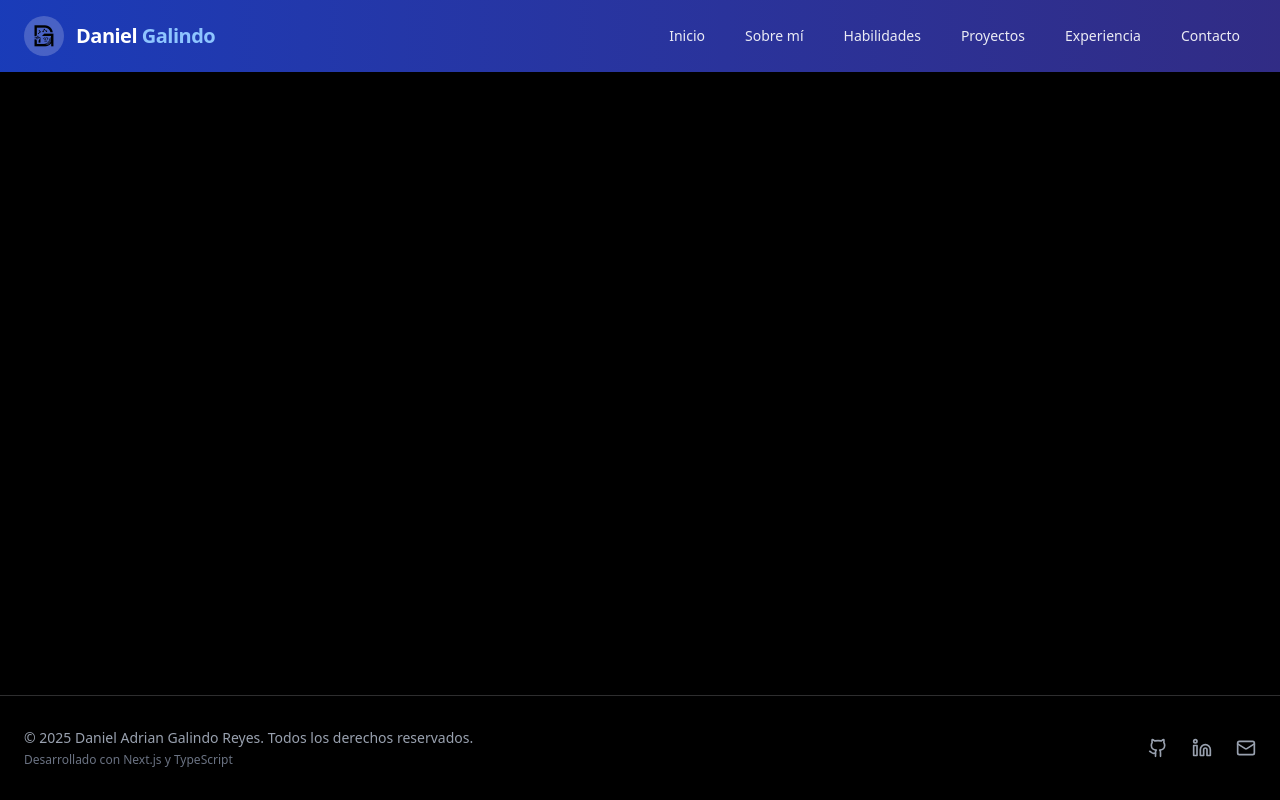
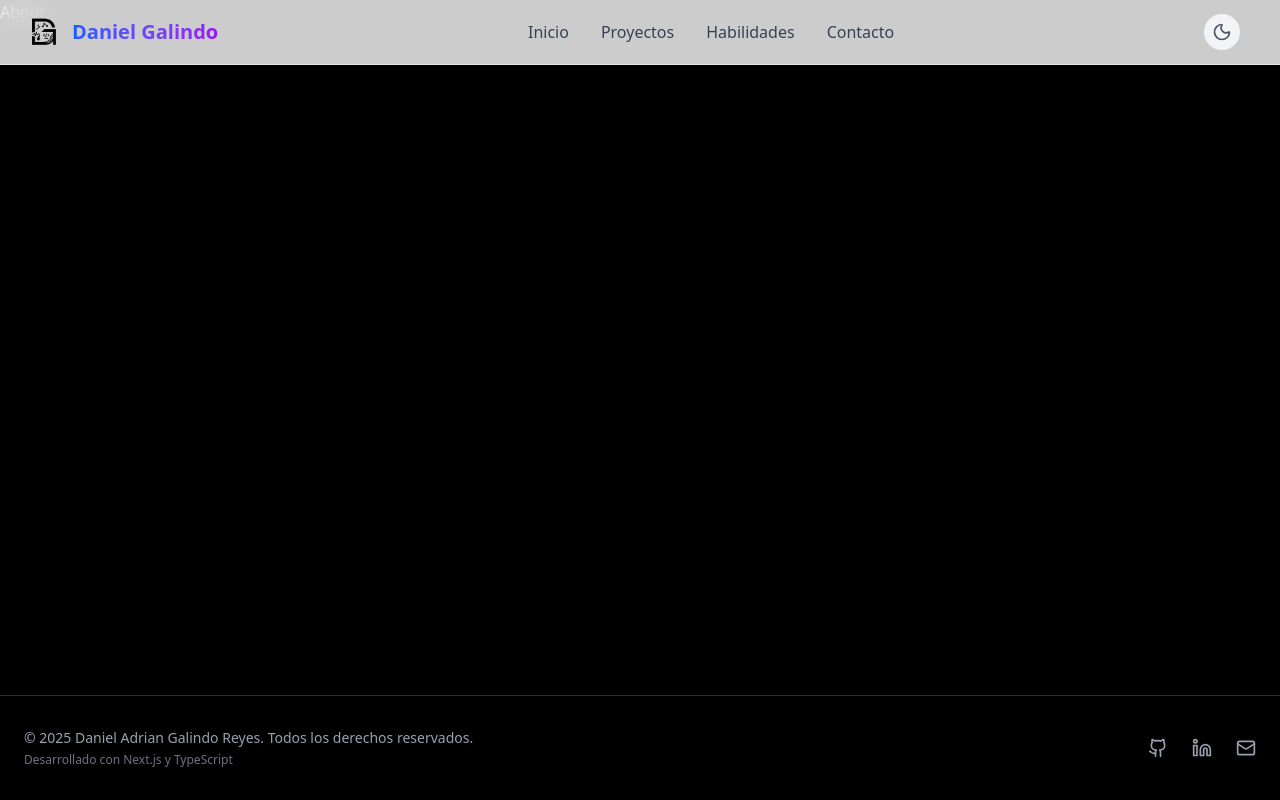
Before and after one commit to DanielGalindoDev/portafolio, a Next.js app: page /About in a window 1280 px wide. Built offline with nearby package versions, Linux system fonts and the light colour scheme.

Commit message:
Componente Header y HeroSection agregados

```diff
--- a/package.json
+++ b/package.json
@@ -16,6 +16,7 @@
     "lucide-react": "^0.525.0",
     "motion": "^12.22.0",
     "next": "15.3.4",
+    "next-themes": "^0.4.6",
     "react": "^19.0.0",
     "react-dom": "^19.0.0",
     "tailwind-merge": "^3.3.1"
--- a/src/app/(portafolio)/Home/components/HeroSection.tsx
+++ b/src/app/(portafolio)/Home/components/HeroSection.tsx
@@ -1,3 +1,5 @@
+"use client";
+
 import { Button, buttonVariants } from "@/components/ui/button";
 import Link from "next/link";
 import { ArrowRight } from "lucide-react";
@@ -5,48 +7,66 @@ import Image from "next/image";
 
 export const HeroSection = () => {
   return (
-    <section className="relative h-[100vh] flex items-center justify-center bg-gradient-to-br from-blue-100 via-slate-50 to-blue-100 overflow-hidden">
-      {/* Fondo más claro con textura sutil */}
+    <section className="relative h-[100vh] flex items-center justify-center bg-gradient-to-br from-blue-50 via-slate-50 to-blue-50 dark:from-gray-900 dark:via-gray-800 dark:to-gray-900 overflow-hidden transition-colors duration-500">
+      {/* Fondo con textura sutil */}
       <div className="absolute inset-0 z-0">
-        <div className="absolute top-0 left-0 w-full h-full opacity-30">
-          <div className="absolute inset-0 bg-[url('/images/grid.svg')] bg-center [mask-image:linear-gradient(180deg,white,rgba(255,255,255,0))] opacity-20"></div>
+        <div className="absolute top-0 left-0 w-full h-full opacity-30 dark:opacity-10">
+          <div className="absolute inset-0 bg-[url('/images/grid.svg')] bg-center [mask-image:linear-gradient(180deg,white,rgba(255,255,255,0))] opacity-20 dark:opacity-5"></div>
         </div>
-        <div className="absolute top-0 left-0 w-full h-full bg-gradient-to-b from-transparent to-blue-200/30"></div>
+        <div className="absolute top-0 left-0 w-full h-full bg-gradient-to-b from-transparent to-blue-100/30 dark:to-gray-800/30"></div>
+      </div>
+
+      {/* Efecto de partículas */}
+      <div className="absolute inset-0 overflow-hidden pointer-events-none">
+        {[...Array(60)].map((_, i) => (
+          <div
+            key={i}
+            className="absolute rounded-full bg-blue-400/20 dark:bg-blue-500/10"
+            style={{
+              width: `${Math.random() * 5 + 2}px`,
+              height: `${Math.random() * 5 + 2}px`,
+              top: `${Math.random() * 100}%`,
+              left: `${Math.random() * 100}%`,
+              animation: `float ${Math.random() * 10 + 10}s linear infinite`,
+              animationDelay: `${Math.random() * 5}s`
+            }}
+          />
+        ))}
       </div>
 
       <div className="container relative z-10 px-6 flex flex-col items-center text-center">
-        {/* Logo con efecto de resaltado más luminoso */}
+        {/* Logo con efecto de resaltado */}
         <div className="relative mb-8 group">
-          <div className="absolute -inset-2 bg-blue-400/20 rounded-full blur-md group-hover:bg-blue-400/30 transition-all duration-300 animate-pulse"></div>
-          <div className="relative w-24 h-24 md:w-32 md:h-32 rounded-full overflow-hidden border-4 border-blue-100/50 group-hover:border-blue-400/70 transition-all duration-300 shadow-lg">
+          <div className="absolute -inset-2 bg-blue-400/20 dark:bg-blue-500/10 rounded-full blur-md group-hover:bg-blue-400/30 dark:group-hover:bg-blue-500/20 transition-all duration-300 animate-pulse"></div>
+          <div className="relative w-24 h-24 md:w-32 md:h-32 rounded-full overflow-hidden border-4 border-blue-100/50 dark:border-gray-700/50 group-hover:border-blue-400/70 dark:group-hover:border-blue-500/50 transition-all duration-300 shadow-lg dark:shadow-gray-800/20">
             <Image
               src="/images/logo.png"
               alt="Logo Daniel Galindo"
               fill
-              className="object-cover"
+              className="object-cover dark:brightness-90"
               priority
             />
           </div>
-          <div className="absolute inset-0 rounded-full border-2 border-transparent group-hover:border-blue-300/50 transition-all duration-500"></div>
+          <div className="absolute inset-0 rounded-full border-2 border-transparent group-hover:border-blue-300/50 dark:group-hover:border-blue-400/30 transition-all duration-500"></div>
         </div>
 
-        {/* Texto con colores más vibrantes pero profesionales */}
-        <h1 className="text-4xl md:text-6xl font-bold mb-4 text-slate-800">
-          Daniel <span className="text-blue-600">Galindo</span>
+        {/* Contenido principal */}
+        <h1 className="text-4xl md:text-6xl font-bold mb-4 text-gray-800 dark:text-white">
+          Daniel <span className="text-blue-600 dark:text-blue-400">Galindo</span>
         </h1>
 
-        <h2 className="text-xl md:text-2xl mb-8 text-slate-600 max-w-2xl">
+        <h2 className="text-xl md:text-2xl mb-8 text-gray-600 dark:text-gray-300 max-w-2xl">
           Desarrollador Full Stack especializado en crear soluciones digitales impactantes
         </h2>
 
-        {/* Botones con colores más vivos */}
+        {/* Botones */}
         <div className="flex flex-wrap justify-center gap-4">
           <Link
             href="#proyectos"
             className={buttonVariants({
               variant: "default",
               size: "lg",
-              className: "group transition-all hover:shadow-lg hover:shadow-blue-400/30 bg-blue-600 hover:bg-blue-700"
+              className: "group transition-all hover:shadow-lg hover:shadow-blue-400/30 dark:hover:shadow-blue-500/20 bg-blue-600 hover:bg-blue-700 dark:bg-blue-700 dark:hover:bg-blue-600"
             })}
           >
             Ver mis proyectos
@@ -58,31 +78,13 @@ export const HeroSection = () => {
             className={buttonVariants({
               variant: "outline",
               size: "lg",
-              className: "border-blue-400 text-blue-600 hover:bg-blue-100/50 hover:text-blue-700 transition-all"
+              className: "border-blue-400 text-blue-600 hover:bg-blue-50 hover:text-blue-700 dark:border-blue-500 dark:text-blue-400 dark:hover:bg-gray-700/50 dark:hover:text-blue-300 transition-all"
             })}
           >
             Contacto
           </Link>
         </div>
       </div>
-
-      {/* Efecto de partículas más sutiles */}
-      <div className="absolute inset-0 overflow-hidden pointer-events-none">
-        {[...Array(80)].map((_, i) => (
-          <div
-            key={i}
-            className="absolute rounded-full bg-blue-400/20"
-            style={{
-              width: `${Math.random() * 5 + 2}px`,
-              height: `${Math.random() * 5 + 2}px`,
-              top: `${Math.random() * 100}%`,
-              left: `${Math.random() * 100}%`,
-              animation: `float ${Math.random() * 10 + 10}s linear infinite`,
-              animationDelay: `${Math.random() * 5}s`
-            }}
-          />
-        ))}
-      </div>
     </section>
   );
 };
--- a/src/app/globals.css
+++ b/src/app/globals.css
@@ -1,5 +1,9 @@
 @import "tailwindcss";
 @import "tw-animate-css";
+
+@tailwind base;
+@tailwind components;
+@tailwind utilities;
 
 @custom-variant dark (&:is(.dark *));
 
--- a/src/app/layout.tsx
+++ b/src/app/layout.tsx
@@ -1,21 +1,17 @@
-import type { Metadata } from "next";
-import "./globals.css";
-export const metadata: Metadata = {
-  title: "Create Next App",
-  description: "Generated by create next app",
-};
+import { ThemeProvider } from '@/components/theme-provider';
+import './globals.css';
 
 export default function RootLayout({
   children,
-}: Readonly<{
-  children: React.ReactNode;
-}>) {
+}: {
+  children: React.ReactNode
+}) {
   return (
-    <html lang="en">
-      <body
-        className="scrollbar-hide"
-      >
-        {children}
+    <html lang="es" suppressHydrationWarning>
+      <body>
+        <ThemeProvider attribute="class" defaultTheme="system" enableSystem>
+          {children}
+        </ThemeProvider>
       </body>
     </html>
   );
--- a/src/components/MainLayout.tsx
+++ b/src/components/MainLayout.tsx
@@ -7,7 +7,7 @@ export default function Layout({ children }: { children: ReactNode }) {
     <div className="relative min-h-screen bg-black text-white overflow-hidden">
       <div className="relative z-10 flex flex-col min-h-screen">
         <Header />
-        <div className="flex-grow mt-10">{children}</div>
+        <div className="flex-grow">{children}</div>
         <Footer />
       </div>
     </div>
--- a/src/components/header.tsx
+++ b/src/components/header.tsx
@@ -1,127 +1,100 @@
 "use client";
 
+import { useState, useEffect } from "react";
 import Link from "next/link";
-import { useState, useEffect } from "react";
-import { Menu, X } from "lucide-react";
 import Image from "next/image";
+import { useTheme } from "next-themes";
+import { Sun, Moon, Menu, X } from "lucide-react";
 
 export function Header() {
-  const [open, setOpen] = useState(false);
-  const [scrolled, setScrolled] = useState(false);
+  const [mounted, setMounted] = useState(false);
+  const [isOpen, setIsOpen] = useState(false);
+  const { theme, setTheme } = useTheme();
 
-  useEffect(() => {
-    const handleScroll = () => {
-      setScrolled(window.scrollY > 10);
-    };
-    window.addEventListener('scroll', handleScroll);
-    return () => window.removeEventListener('scroll', handleScroll);
-  }, []);
+  useEffect(() => setMounted(true), []);
 
-  const navLinks = [
-    { label: "Inicio", href: "/" },
-    { label: "Sobre mí", href: "#sobre-mi" },
-    { label: "Habilidades", href: "#habilidades" },
-    { label: "Proyectos", href: "#proyectos" },
-    { label: "Experiencia", href: "#experiencia" },
-    { label: "Contacto", href: "#contacto" },
+  const navItems = [
+    { name: "Inicio", path: "/" },
+    { name: "Proyectos", path: "#proyectos" },
+    { name: "Habilidades", path: "#habilidades" },
+    { name: "Contacto", path: "#contacto" },
   ];
 
+  if (!mounted) return null;
+
   return (
-    <header className={`fixed top-0 w-full z-50 transition-all duration-300 ${
-      scrolled
-        ? 'bg-white shadow-md py-3 border-b border-gray-200'
-        : 'bg-gradient-to-r from-blue-800 to-indigo-900 py-4'
-    }`}>
-      <div className="max-w-7xl mx-auto px-6 flex items-center justify-between">
-        {/* Logo con efecto de destaque */}
-        <Link
-          href="/"
-          className="flex items-center gap-3 group"
-        >
-          <div className={`relative w-10 h-10 transition-all duration-300 group-hover:scale-110 ${
-            scrolled ? 'bg-blue-600 p-1 rounded-lg' : 'bg-white/20 p-1 rounded-full'
-          }`}>
+    <header className="fixed top-0 w-full z-50 backdrop-blur-md bg-white/80 dark:bg-gray-900/80 border-b border-gray-200 dark:border-gray-700 transition-colors duration-500">
+      <div className="max-w-7xl mx-auto px-6">
+        <div className="flex items-center justify-between h-16">
+          {/* Logo */}
+          <Link href="/" className="flex items-center space-x-2 group">
+            <div className="relative h-10 w-10">
               <Image
                 src="/images/logo.png"
-              alt="Logo Daniel Galindo"
-              width={40}
-              height={40}
-              className={`object-contain ${
-                scrolled ? 'filter brightness-0 invert' : ''
-              }`}
-              priority
+                alt="Logo"
+                fill
+                className="object-contain dark:filter dark:brightness-0 dark:invert transition-transform duration-300 group-hover:scale-105"
               />
             </div>
-          <span className={`text-xl font-semibold tracking-tight ${
-            scrolled ? 'text-gray-800' : 'text-white'
-          }`}>
-            Daniel <span className={scrolled ? 'text-blue-600' : 'text-blue-300'}>Galindo</span>
+            <span className="text-xl font-bold bg-gradient-to-r from-blue-600 to-purple-600 bg-clip-text text-transparent dark:from-blue-400 dark:to-purple-400">
+              Daniel Galindo
             </span>
           </Link>
 
-        {/* Navegación desktop con estilo contrastante */}
-        <nav className="hidden md:flex items-center gap-2">
-          {navLinks.map((link) => (
+          {/* Desktop Navigation */}
+          <nav className="hidden md:flex items-center space-x-8">
+            {navItems.map((item) => (
               <Link
-              key={link.href}
-              href={link.href}
-              className={`relative px-4 py-2 text-sm font-medium transition-all duration-300 group ${
-                scrolled
-                  ? 'text-gray-600 hover:text-blue-600'
-                  : 'text-white/90 hover:text-white'
-              }`}
+                key={item.path}
+                href={item.path}
+                className="relative text-gray-700 dark:text-gray-300 hover:text-blue-600 dark:hover:text-blue-400 transition-colors duration-300"
               >
-              <span className="relative z-10">{link.label}</span>
-              <span className={`absolute left-1/2 -bottom-1 h-0.5 w-0 ${
-                scrolled ? 'bg-blue-600' : 'bg-white'
-              } transition-all duration-300 group-hover:w-[80%] group-hover:left-[10%]`}></span>
+                {item.name}
+                <span className="absolute -bottom-1 left-0 w-0 h-0.5 bg-blue-600 dark:bg-blue-400 transition-all duration-300 group-hover:w-full" />
               </Link>
             ))}
           </nav>
 
-        {/* Botón móvil con cambio de estilo */}
+          {/* Theme Toggle + Mobile Menu Button */}
+          <div className="flex items-center space-x-4">
             <button
-          className={`md:hidden p-2 rounded-lg transition-all ${
-            open
-              ? scrolled
-                ? 'bg-blue-100 text-blue-600'
-                : 'bg-white/20 text-white'
-              : scrolled
-                ? 'text-gray-600 hover:bg-gray-100'
-                : 'text-white/90 hover:bg-white/10'
-          }`}
-          onClick={() => setOpen(!open)}
-          aria-label="Toggle Menu"
+              onClick={() => setTheme(theme === "dark" ? "light" : "dark")}
+              className="p-2 rounded-full bg-gray-100 dark:bg-gray-800 text-gray-600 dark:text-gray-300 hover:bg-gray-200 dark:hover:bg-gray-700 transition-all duration-300"
+              aria-label="Toggle theme"
             >
-          {open ? (
-            <X size={26} className="transition-transform duration-300" />
+              {theme === "dark" ? (
+                <Sun className="w-5 h-5" />
               ) : (
-            <Menu size={26} className="transition-transform duration-300" />
+                <Moon className="w-5 h-5" />
               )}
             </button>
+
+            <button
+              onClick={() => setIsOpen(!isOpen)}
+              className="md:hidden p-2 rounded-full bg-gray-100 dark:bg-gray-800 text-gray-600 dark:text-gray-300 hover:bg-gray-200 dark:hover:bg-gray-700 transition-all duration-300"
+              aria-label="Toggle menu"
+            >
+              {isOpen ? <X className="w-5 h-5" /> : <Menu className="w-5 h-5" />}
+            </button>
+          </div>
         </div>
 
-      {/* Menú móvil con estilo adaptativo */}
-      {open && (
-        <div className={`md:hidden ${
-          scrolled ? 'bg-white' : 'bg-indigo-900'
-        } px-6 py-4 space-y-3 animate-in fade-in slide-in-from-top-4`}>
-          {navLinks.map((link) => (
+        {/* Mobile Navigation */}
+        {isOpen && (
+          <div className="md:hidden pb-4 space-y-3 animate-in fade-in slide-in-from-top">
+            {navItems.map((item) => (
               <Link
-              key={link.href}
-              href={link.href}
-              onClick={() => setOpen(false)}
-              className={`block px-4 py-3 text-base rounded-lg transition-all duration-200 ${
-                scrolled
-                  ? 'text-gray-600 hover:bg-blue-50 hover:text-blue-600'
-                  : 'text-white/90 hover:bg-white/10 hover:text-white'
-              }`}
+                key={item.path}
+                href={item.path}
+                onClick={() => setIsOpen(false)}
+                className="block py-2 px-4 rounded-lg text-gray-700 dark:text-gray-300 hover:bg-gray-100 dark:hover:bg-gray-800 transition-colors duration-300"
               >
-              {link.label}
+                {item.name}
               </Link>
             ))}
           </div>
         )}
+      </div>
     </header>
   );
 }
--- /dev/null
+++ b/src/components/theme-provider.tsx
@@ -0,0 +1,8 @@
+"use client";
+
+import { ThemeProvider as NextThemesProvider } from "next-themes";
+import { type ThemeProviderProps } from "next-themes";
+
+export function ThemeProvider({ children, ...props }: ThemeProviderProps) {
+  return <NextThemesProvider {...props}>{children}</NextThemesProvider>;
+}
--- /dev/null
+++ b/tailwind.config.js
@@ -0,0 +1,32 @@
+/** @type {import('tailwindcss').Config} */
+module.exports = {
+  darkMode: 'class',
+  content: [
+    './src/**/*.{js,ts,jsx,tsx}',
+    './app/**/*.{js,ts,jsx,tsx}',
+    './components/**/*.{js,ts,jsx,tsx}',
+  ],
+  theme: {
+    extend: {
+      colors: {
+        primary: {
+          light: '#3b82f6', // blue-500
+          dark: '#2563eb',  // blue-600
+        },
+        dark: {
+          50: '#f9fafb',
+          100: '#f3f4f6',
+          200: '#e5e7eb',
+          300: '#d1d5db',
+          400: '#9ca3af',
+          500: '#6b7280',
+          600: '#4b5563',
+          700: '#374151',
+          800: '#1f2937',
+          900: '#111827',
+        }
+      },
+    },
+  },
+  plugins: [],
+}
```
Also changed, not shown: 1 other file (tests, documents, lock files or other folders). Lines whose indentation alone changed are shown as unchanged.
